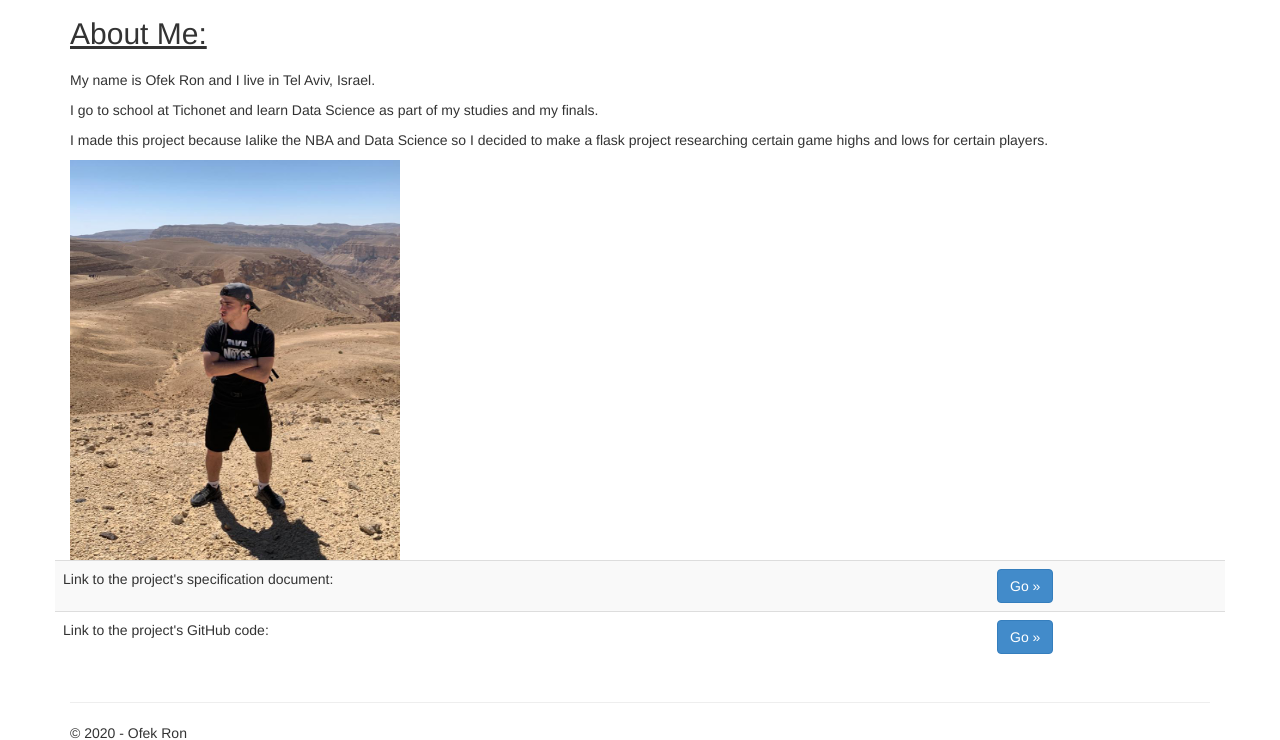
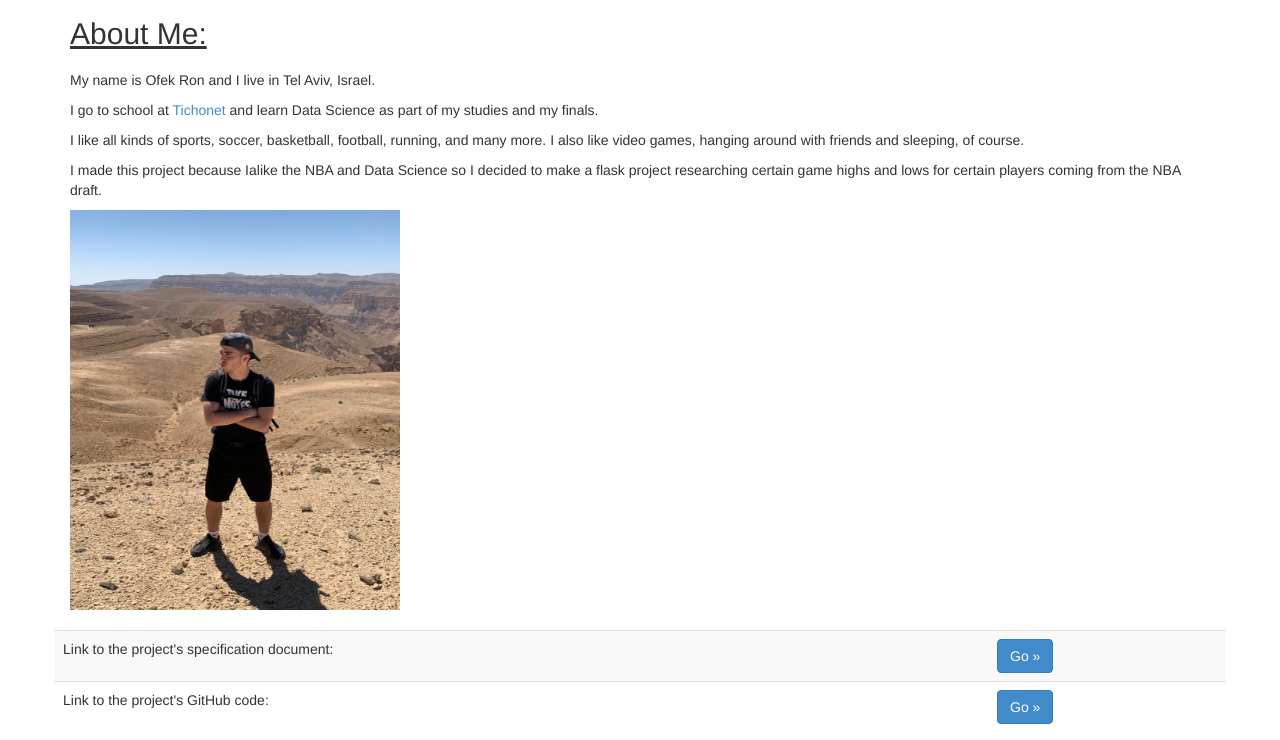
Before and after one commit to ofek1ron/FinalProject, a Flask app: page /about in a window 1280 px wide. Shown: the part 53-793 px from the top of the page. Run offline with Flask 2, Linux system fonts and the light colour scheme; parts of the project's set-up code (start-up, migrations or seed data) failed here and were passed over; some libraries are stand-ins or nearby versions.

Commit message:
finishing touches

```diff
--- a/NewProject/NewProject/NewProject/templates/GameDetails.html
+++ b/NewProject/NewProject/NewProject/templates/GameDetails.html
@@ -5,6 +5,8 @@
 {% block content %}
 
 <h2><u>{{ title }}</u><img src="https://pngimage.net/wp-content/uploads/2018/06/nba-basketball-png.png" height="80" width="64" /></h2>
+
+<h4>The data was taken from <a href="https://www.kaggle.com/nathanlauga/nba-games#games_details.csv">NBA games data</a> on the site <a herf="https://www.kaggle.com/">kaggle</a>.</h4>
 
 <h4>{{ message }}</h4>
 <div>
--- a/NewProject/NewProject/NewProject/templates/NBAdraft.html
+++ b/NewProject/NewProject/NewProject/templates/NBAdraft.html
@@ -6,7 +6,10 @@
 
 <h2><u>{{ title }}</u><img src="https://www.sportsmediawatch.com/wp-content/uploads/2018/06/nbadraftlogo.png" height="71" width="100" /></h2>
 
+<h4>The data was taken from <a href="https://www.kaggle.com/hrfang1995/nba-drafts-of-19472018">NBA Drafts of 1947-2018</a> on the site <a herf="https://www.kaggle.com/">kaggle</a>.</h4>
+
 <h4>{{ message }}</h4>
+
 <div>
     <table class="table table-striped">
         <thead>
--- a/NewProject/NewProject/NewProject/templates/about.html
+++ b/NewProject/NewProject/NewProject/templates/about.html
@@ -7,10 +7,12 @@
         <h3>{{ message }}</h3>
 
         <p>My name is Ofek Ron and I live in Tel Aviv, Israel.</p>
-        <p>I go to school at Tichonet and learn Data Science as part of my studies and my finals.</p>
-        <p>I made this project because Ialike the NBA and Data Science so I decided to make a flask project researching certain game highs and lows for certain players.</p>
+        <p>I go to school at <a href="http://www.tichonet.com/BRPortal/br/P100.jsp">Tichonet</a> and learn Data Science as part of my studies and my finals.</p>
+        <p>I like all kinds of sports, soccer, basketball, football, running, and many more. I also like video games, hanging around with friends and sleeping, of course.</p>
+        <p>I made this project because Ialike the NBA and Data Science so I decided to make a flask project researching certain game highs and lows for certain players coming from the NBA draft.</p>
 
         <img src="{{ Me }}" width="330" height="400" />
+        <br />
         <br />
 
         <div class="row my-grid-borders">
@@ -18,7 +20,7 @@
                 <tbody>
                     <tr>
                         <td>Link to the project's specification document:</td>
-                        <td><a class="btn btn-primary heb" href="https://drive.google.com/open?id=1VY1kC64RcFJGaFei-XUgMLrdy4CIS3PR" target="_blank">Go &raquo;</a></td>
+                        <td><a class="btn btn-primary heb" href="https://docs.google.com/document/d/1HrOuaMB6vbcDqZnaDgUxxM4EaHVls4vEUqg0ftDE_iw/edit?usp=sharing" target="_blank">Go &raquo;</a></td>
                     </tr>
                     <tr>
                         <td>Link to the project's GitHub code:</td>
--- a/NewProject/NewProject/NewProject/templates/contact.html
+++ b/NewProject/NewProject/NewProject/templates/contact.html
@@ -8,8 +8,9 @@
 <address>
     <strong>Name: </strong>Ofek Ron<p></p>
     <strong>Gmail: </strong><a href="mailto:Support@example.com">ofek1ron@gmail.com</a><p></p>
+    <strong>Instagram: </strong><a href="https://www.instagram.com/ofekron_/">@ofekron_</a><p>Fell free to follow me :)</p>
     <strong>Location: </strong>Tel Aviv, Israel<p></p>
-    <strong>School: </strong>Tichonet<p></p>
+    <strong>School: </strong><a href="http://www.tichonet.com/BRPortal/br/P100.jsp">Tichonet</a><p></p>
 </address>
 
 <img src="https://usathoopshype.files.wordpress.com/2018/12/demar_derozan_phone1.jpg?w=1000&h=701" height="400" width="568"/>
```
Lines whose indentation alone changed are shown as unchanged.
